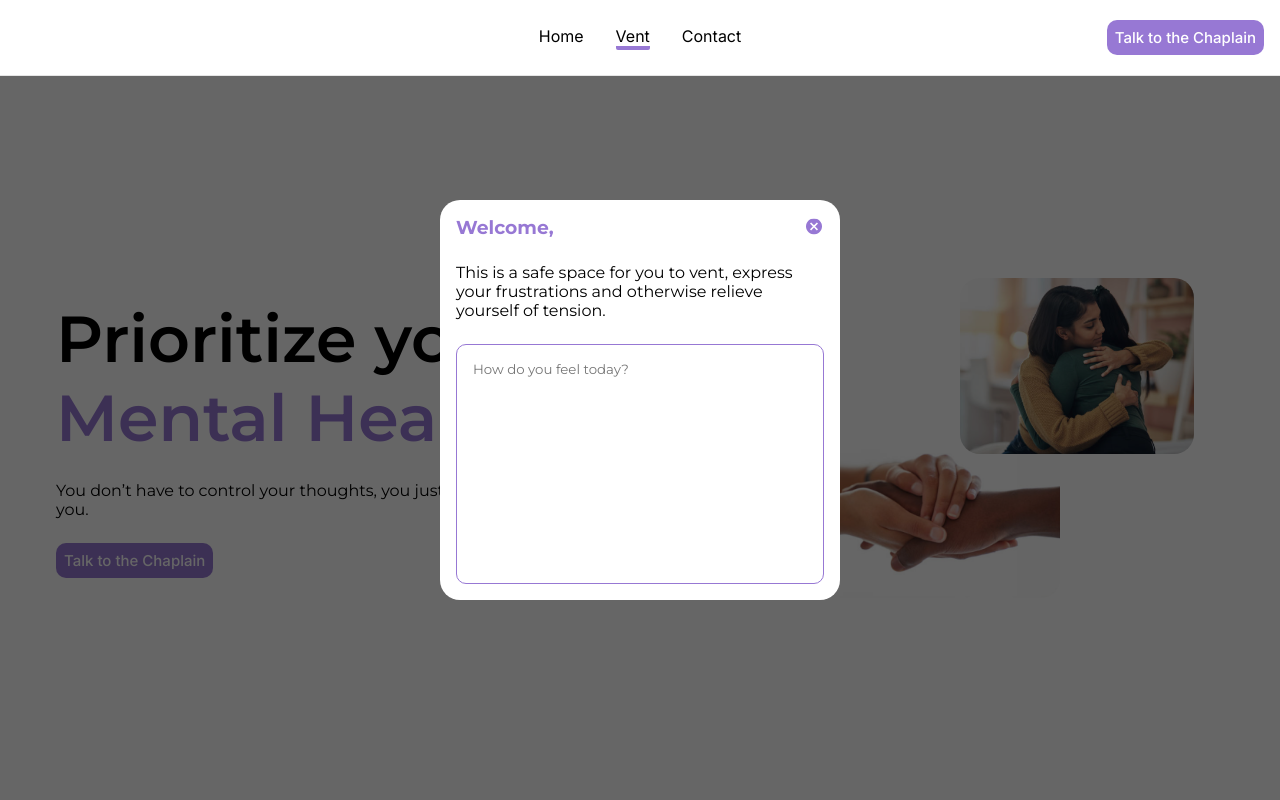
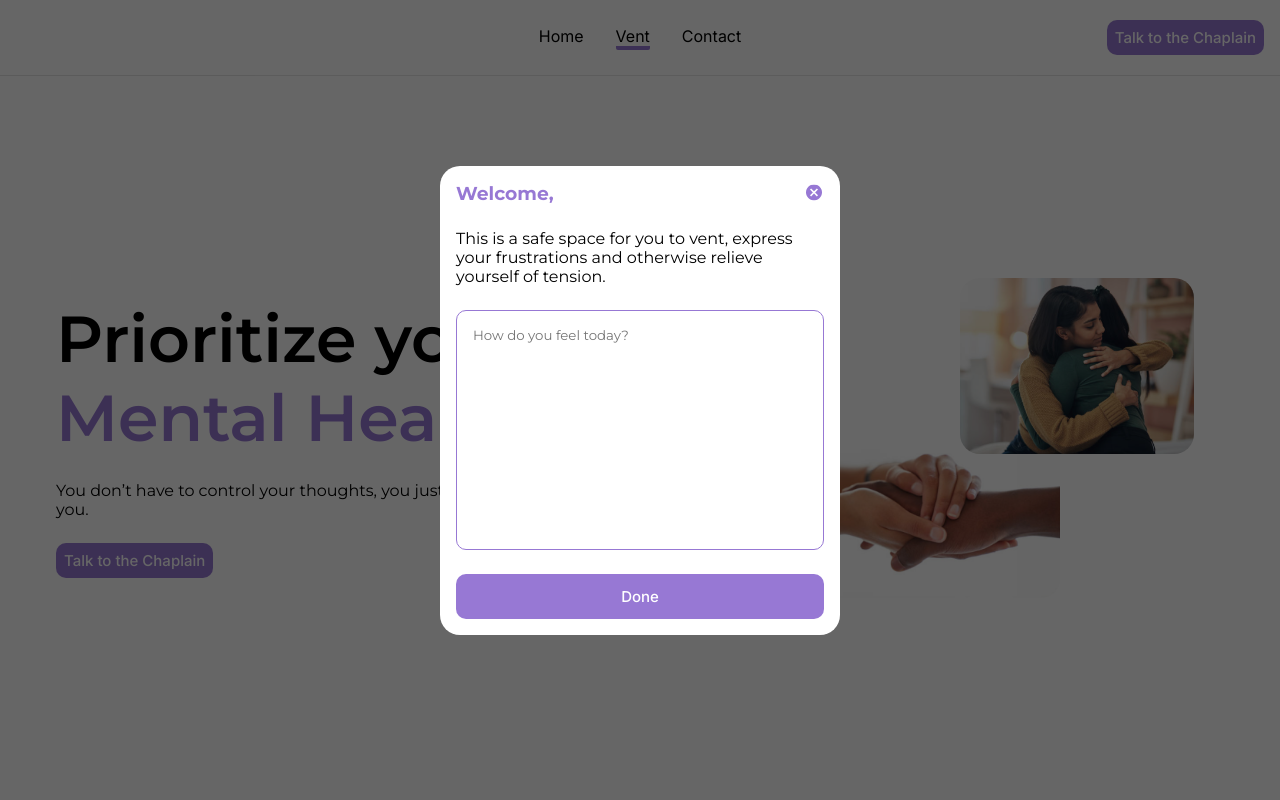
Before and after one commit to bucc-dev/chaplain-chat-website-frontend, a React (Create React App) app: page /vent in a window 1280 px wide. Shown: the top 800 px of the page. Built offline with nearby package versions, Linux system fonts and the light colour scheme.

Commit message:
Added fetch request to vent

```diff
--- a/package.json
+++ b/package.json
@@ -11,6 +11,7 @@
     "react-icons": "^4.10.1",
     "react-router-dom": "^6.14.2",
     "react-scripts": "5.0.1",
+    "react-toastify": "^9.1.3",
     "web-vitals": "^2.1.0"
   },
   "scripts": {
--- a/src/App.css
+++ b/src/App.css
@@ -17,6 +17,21 @@
   text-decoration: none;
   font-family: var(--secondary-font);
   width: fit-content;
+  transition: all 100ms ease;
+}
+
+.btn:disabled {
+  background-color: var(--gray-light);
+}
+
+.btn:active {
+  transform: scale(0.99);
+}
+
+@media (hover: hover) {
+  .btn:hover {
+    cursor: pointer;
+  }
 }
 
 .restrict_width {
--- a/src/App.js
+++ b/src/App.js
@@ -4,10 +4,24 @@ import FrontPage from "./pages/Home";
 import Home from "./pages/Home/Home";
 import CardView from "./pages/Home/overlays/CardView";
 import ErrorPage from "./pages/Error";
+import { ToastContainer } from "react-toastify";
+import 'react-toastify/dist/ReactToastify.css';
 
 function App() {
   return (
     <div className="App">
+      <ToastContainer
+        position="top-right"
+        autoClose={3000}
+        hideProgressBar={false}
+        newestOnTop={false}
+        closeOnClick
+        rtl={false}
+        pauseOnFocusLoss
+        draggable
+        pauseOnHover
+        theme="light"
+      />
       <Router>
         <Routes>
           <Route path="/">
--- a/src/components/Nav.css
+++ b/src/components/Nav.css
@@ -8,7 +8,7 @@
   border-bottom: solid 1px rgba(0, 0, 0, 0.1);
   position: sticky;
   top: 0;
-  z-index: 9999;
+  z-index: 99;
   background-color: white;
   padding: var(--page-padding);
 }
--- a/src/index.css
+++ b/src/index.css
@@ -5,6 +5,8 @@
   --primary-color: #9778d4;
   --primary-dark: #5c067e;
   --primary-transparent-bg: rgba(151, 120, 212, 0.04);
+  --gray-light: rgb(174, 174, 174);
+  --gray-dark: rgb(131, 131, 131);
 
   /* FONTS */
   --alt-font: -apple-system, BlinkMacSystemFont, "Segoe UI", "Roboto", "Oxygen",
--- a/src/pages/Home/components/ChatCard.css
+++ b/src/pages/Home/components/ChatCard.css
@@ -53,3 +53,8 @@
   width: 80px;
   cursor: pointer;
 }
+
+.vent__btn {
+  width: 100%;
+  min-height: 45px;
+}
--- a/src/pages/Home/components/ChatCard.jsx
+++ b/src/pages/Home/components/ChatCard.jsx
@@ -2,31 +2,94 @@ import { Link } from "react-router-dom";
 import { Close } from "../../../assets";
 import "./ChatCard.css";
 import Submitted from "./Submittted";
-import { useState } from "react";
+import { useEffect, useState } from "react";
+import { toast } from "react-toastify";
 
 const ChatCard = ({ desc, messagePlaceholder, emailPlaceholder }) => {
 
   const [submitted, setSubmitted] = useState(false);
-  const sendResponse = () => {
-    setSubmitted(true);
+  const [message, setMessage] = useState("");
+  const [email, setEmail] = useState("");
+  const [loading, setLoading] = useState(false);
+
+  useEffect(() => {
+    setMessage("");
+    setEmail("");
+  }, []);
+
+  useEffect(() => {
+    setSubmitted(false);
+  }, [submitted])
+
+  const sendResponse = async (e) => {
+    e.preventDefault();
+    if (!message) return;
+    try {
+      setLoading(true);
+      const response = await fetch("https://chaplaincy-backend.onrender.com/api/vents", {
+        method: "POST",
+        headers: {
+          "Content-Type": "application/json",
+          Accept: "application/json"
+        },
+        body: JSON.stringify({message, email})
+      })
+      const data = await response.json();
+      setLoading(false);
+      if (/success/i.test(data.status)) {
+        toast.success("Submission successful!")
+        setSubmitted(true);
+        return;
+      }
+      toast.error("Submission failed")
+    } catch (err) {
+      setLoading(false);
+      toast.error("Submission failed")
+    }
   }
 
   if (!submitted) {
     return (
-      <div className="chat__card">
+      <form className="chat__card" onSubmit={sendResponse}>
         <Link to={"/"} replace className="close__icon">
           <Close />
         </Link>
         <h3>Welcome,</h3>
         <p>{desc}</p>
-        <textarea placeholder={messagePlaceholder} />
-        {emailPlaceholder && (
-          <div className="input__container">
-            <input placeholder={emailPlaceholder} />
-            <button className="btn" onClick={sendResponse}>Done</button>
-          </div>
-        )}
-      </div>
+        <textarea
+          required
+          autoFocus
+          value={message}
+          onChange={e => setMessage(e.target.value)}
+          placeholder={messagePlaceholder} />
+        {
+          emailPlaceholder ? (
+            <div className="input__container">
+              <input
+                required
+                value={email}
+                type="email"
+                onChange={e => setEmail(e.target.value)}
+                placeholder={emailPlaceholder} />
+              <button
+                disabled={loading ? true : false}
+                className="btn">
+                  {
+                    !loading ? "Done" : "Sending..."
+                  }
+              </button>
+            </div>
+          ) : (
+            <button
+              disabled={loading ? true : false}
+              className="btn vent__btn">
+                {
+                  !loading ? "Done" : "Sending..."
+                }
+              </button>
+          )
+        }
+      </form>
     )
   } else {
     return <Submitted />
```
Also changed, not shown: 1 other file (tests, documents, lock files or other folders).
